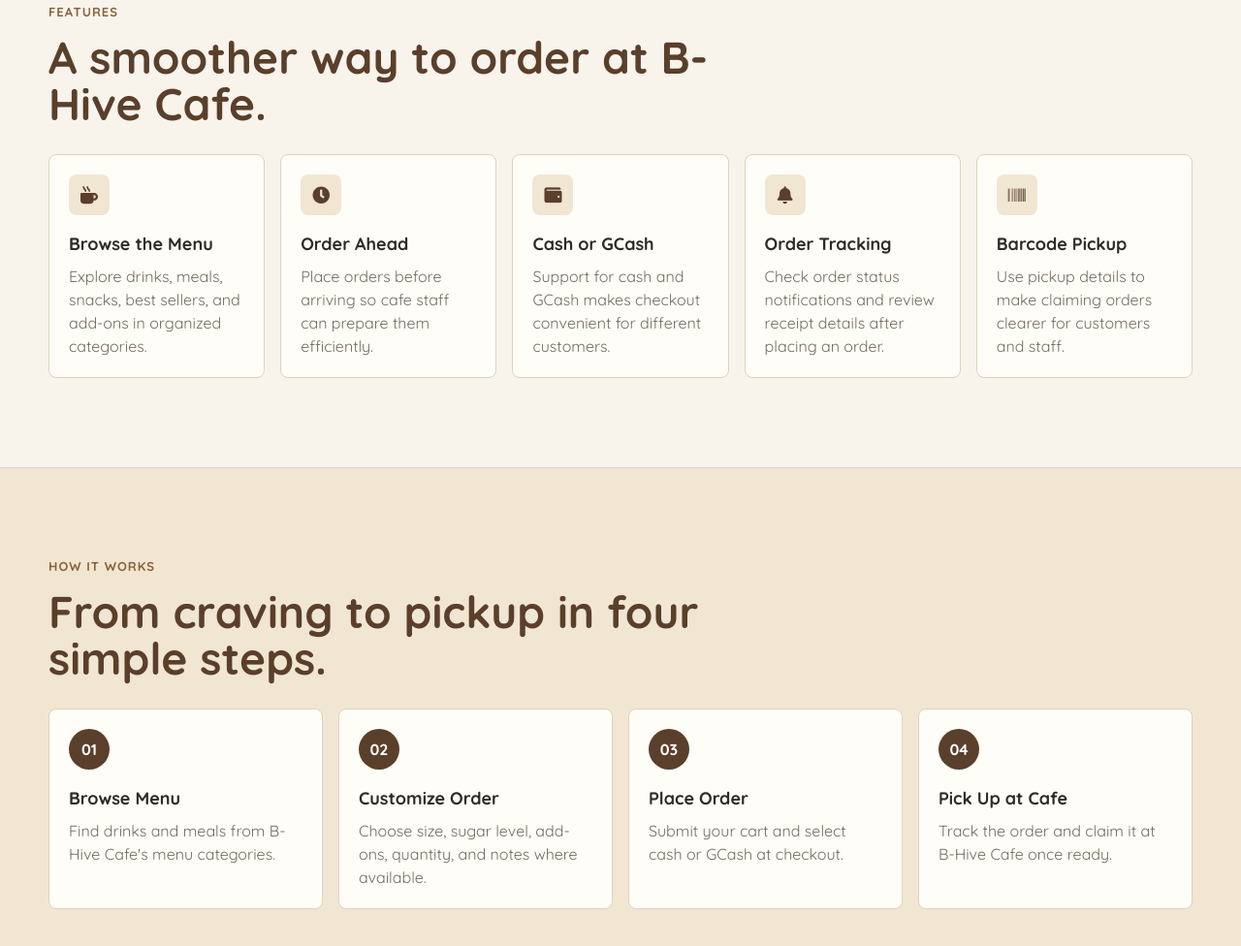
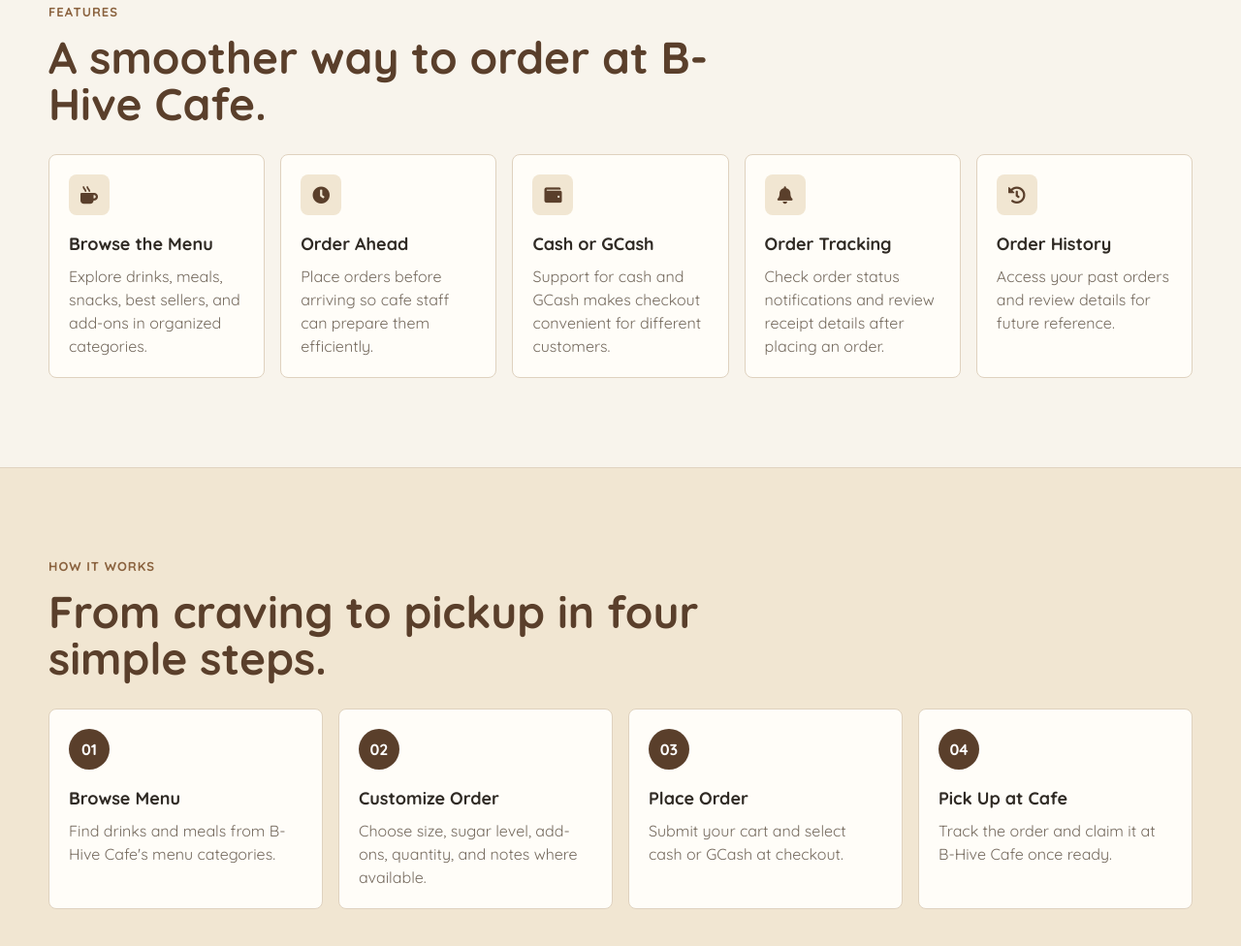
Before and after one commit to jbta-sandrone/Capstone-Project, a plain HTML site: page html/index.html in a window 1280 px wide. Shown: the part 890-1866 px from the top of the page at 97% size. Drawn offline with Linux system fonts and the light colour scheme.

Commit message:
Landing page edited

```diff
--- a/html/index.html
+++ b/html/index.html
@@ -106,9 +106,9 @@
           <p>Check order status notifications and review receipt details after placing an order.</p>
         </article>
         <article class="feature-card">
-          <i class="fas fa-barcode"></i>
-          <h3>Barcode Pickup</h3>
-          <p>Use pickup details to make claiming orders clearer for customers and staff.</p>
+          <i class="fa fa-history"></i>
+          <h3>Order History</h3>
+          <p>Access your past orders and review details for future reference.</p>
         </article>
       </div>
     </section>
```
